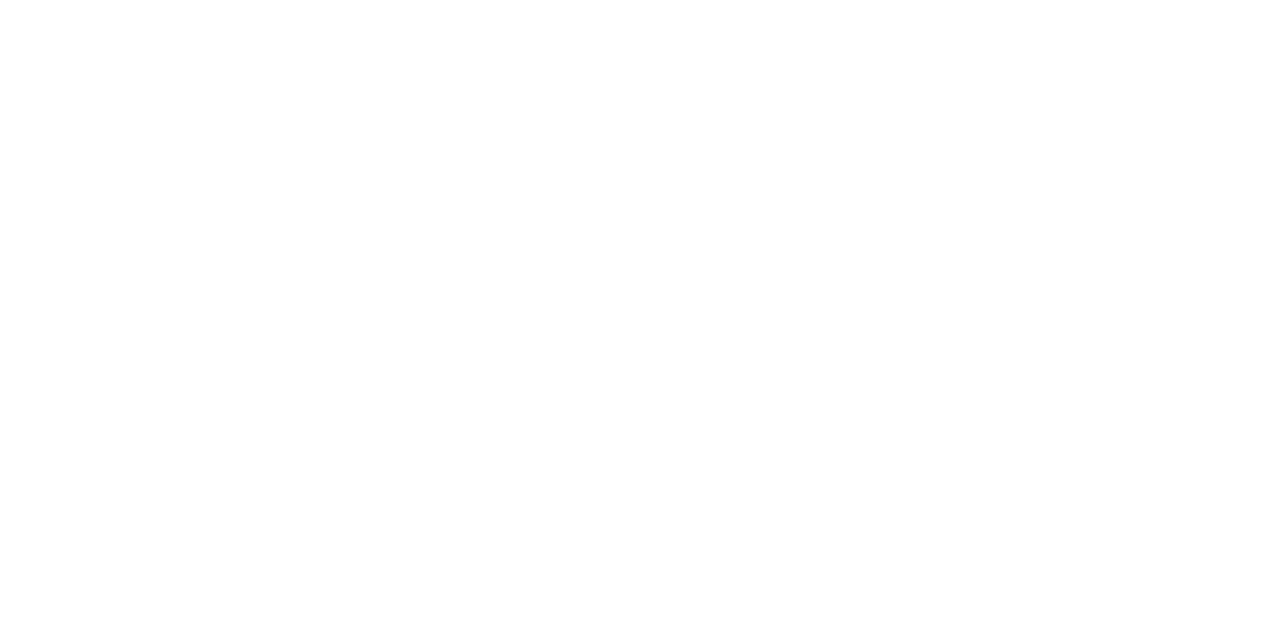
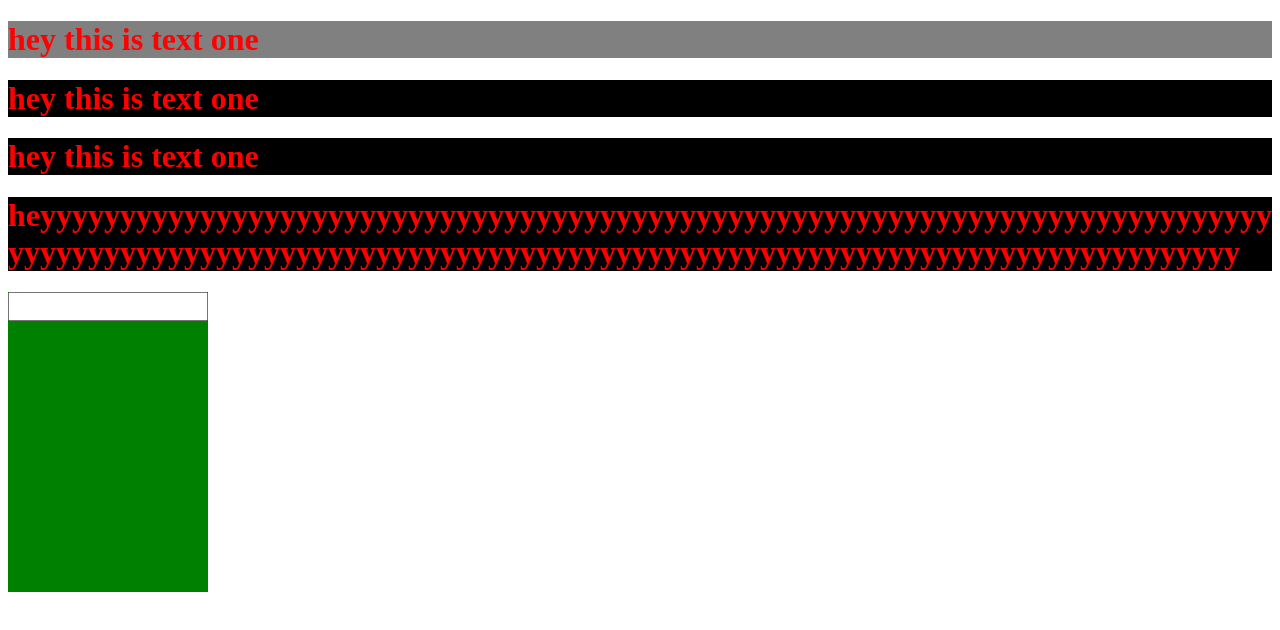
Before and after one commit to Am607/css_repo, a plain HTML site: page 2.html in a window 1280 px wide. Drawn offline with Linux system fonts and the light colour scheme.

Commit message:
css_vsrisble_and_box_size

```diff
--- a/2.css
+++ b/2.css
@@ -0,0 +1,48 @@
+*{
+    box-sizing: border-box;
+    /* this is called universal styling
+    have priority other than body styling
+    problem with body styling is is only for item inside body
+    note for nested chiled; */
+}
+
+
+
+:root {
+    --bg-color: grey;
+}
+
+.header1 {
+    background-color: var(--bg-color);
+    color:red;
+}
+.header2 {
+    background-color: black;
+    color:red;
+}
+.header3 {
+    background-color: black;
+    color:red;
+}
+.header4 {
+    background-color: black;
+    color:red;
+    word-break: break-all;
+}
+
+div{
+    width: 200px;
+    height: 300px;
+    background-color: green;
+}
+
+input {
+    width: 100%;
+    padding: 5px;
+    /* border: none; */
+
+
+    /* there are two option for border box and content box
+    content box is for from content
+    border box with in the parent size */
+}
--- a/2.html
+++ b/2.html
@@ -9,6 +9,17 @@
     <link rel="stylesheet" href="2.css">
 </head>
 <body>
+<h1  class="header1">hey this is text one</h1>
+<h1 class="header2">hey this is text one</h1>
+<h1 class="header3">hey this is text one</h1>
+<h1 class="header4">heyyyyyyyyyyyyyyyyyyyyyyyyyyyyyyyyyyyyyyyyyyyyyyyyyyyyyyyyyyyyyyyyyyyyyyyyyyyyyyyyyyyyyyyyyyyyyyyyyyyyyyyyyyyyyyyyyyyyyyyyyyyyyyyyyyyyyyyyyyyyyyyyyyyyyyyyyy</h1>
+<div>
+
+    <input type="text">
+
+
+
+</div>
 
 </body>
 </html>
```
